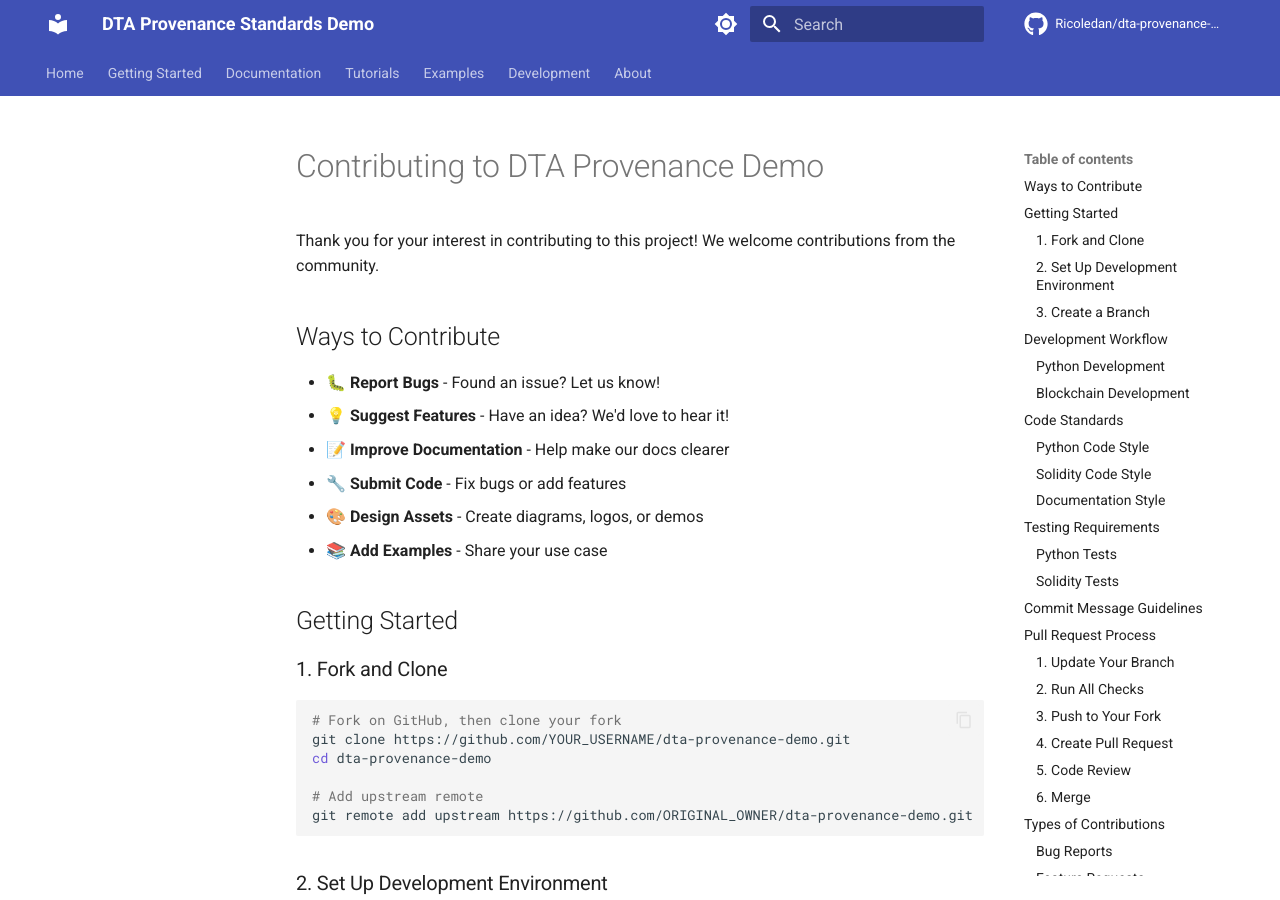
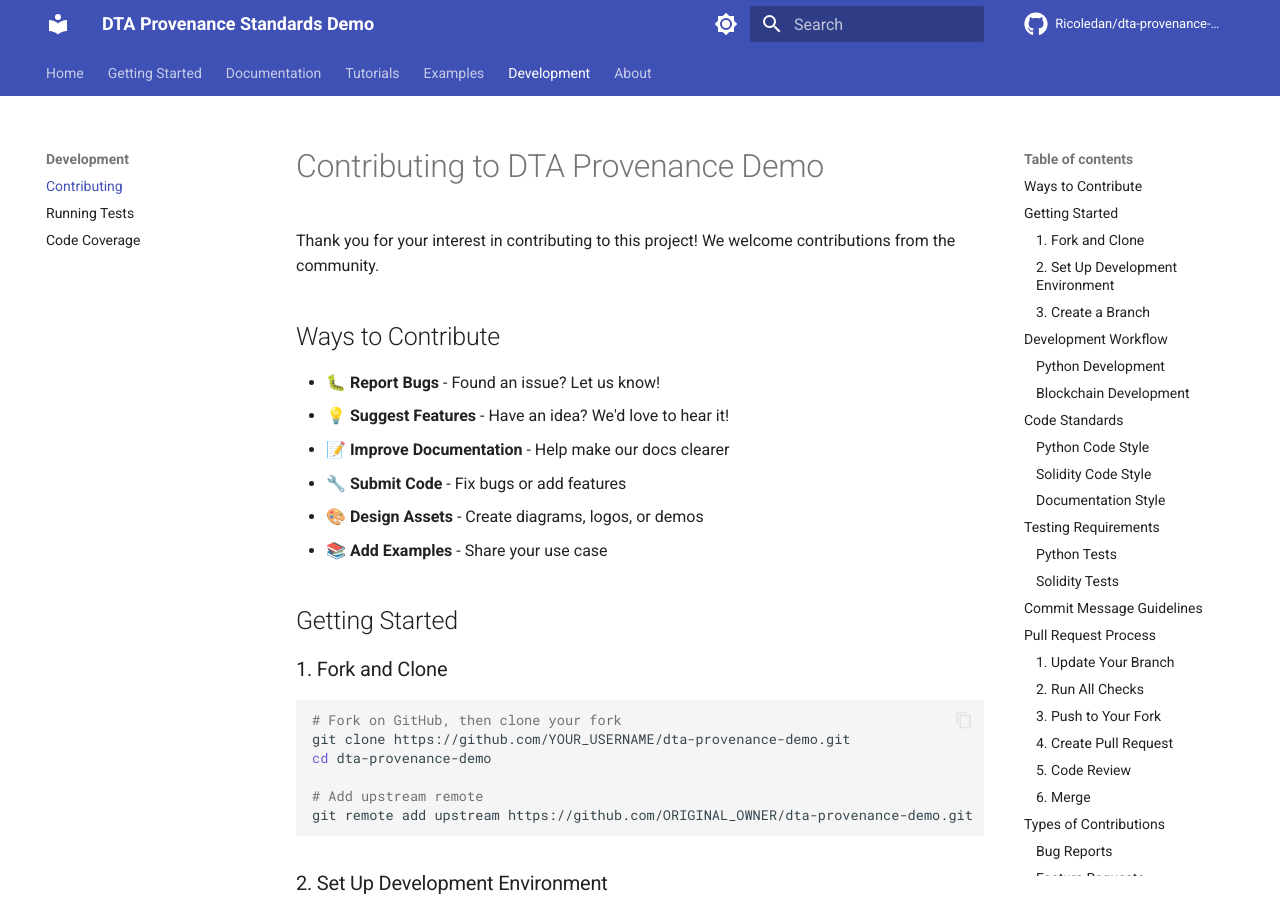
Before and after one commit to Ricoledan/dta-provenance-demo, an MkDocs documentation site: the page built from docs/CONTRIBUTING.md, in a window 1280 px wide and 900 px high. Built offline with MkDocs 1.6.1 and Material for MkDocs 9.7.7, drawn with Linux system fonts in a browser that asks for light colours; comment, search, counter and statistics services are not loaded; the version menu is left out; part of the change alters nothing that is shown.

```diff
--- a/mkdocs.yml
+++ b/mkdocs.yml
@@ -81,14 +81,11 @@ nav:
     - Nix Setup: nix-setup.md
     - Docker Setup: docker-setup.md
   - Documentation:
-    - Architecture: architecture.md
-    - DTA Standards: dta-standards.md
-    - Git vs Blockchain: comparison.md
-    - Case Studies: case-studies.md
+    - Architecture: ARCHITECTURE.md
+    - DTA Standards: DTA_STANDARDS.md
+    - Git vs Blockchain: COMPARISON.md
   - Tutorials:
     - Basic Usage: tutorials/basic-usage.md
-    - Healthcare Example: tutorials/healthcare.md
-    - ML Training Data: tutorials/ml-training.md
     - API Reference: tutorials/api-reference.md
   - Examples:
     - Healthcare Imaging: examples/healthcare.md
@@ -96,10 +93,9 @@ nav:
     - IoT Sensors: examples/iot-sensors.md
     - Financial Data: examples/financial.md
   - Development:
-    - Contributing: contributing.md
+    - Contributing: CONTRIBUTING.md
     - Running Tests: testing.md
     - Code Coverage: coverage.md
   - About:
     - FAQ: faq.md
     - Credits: credits.md
-    - License: license.md
```
Also changed, not shown: 1 other file.
